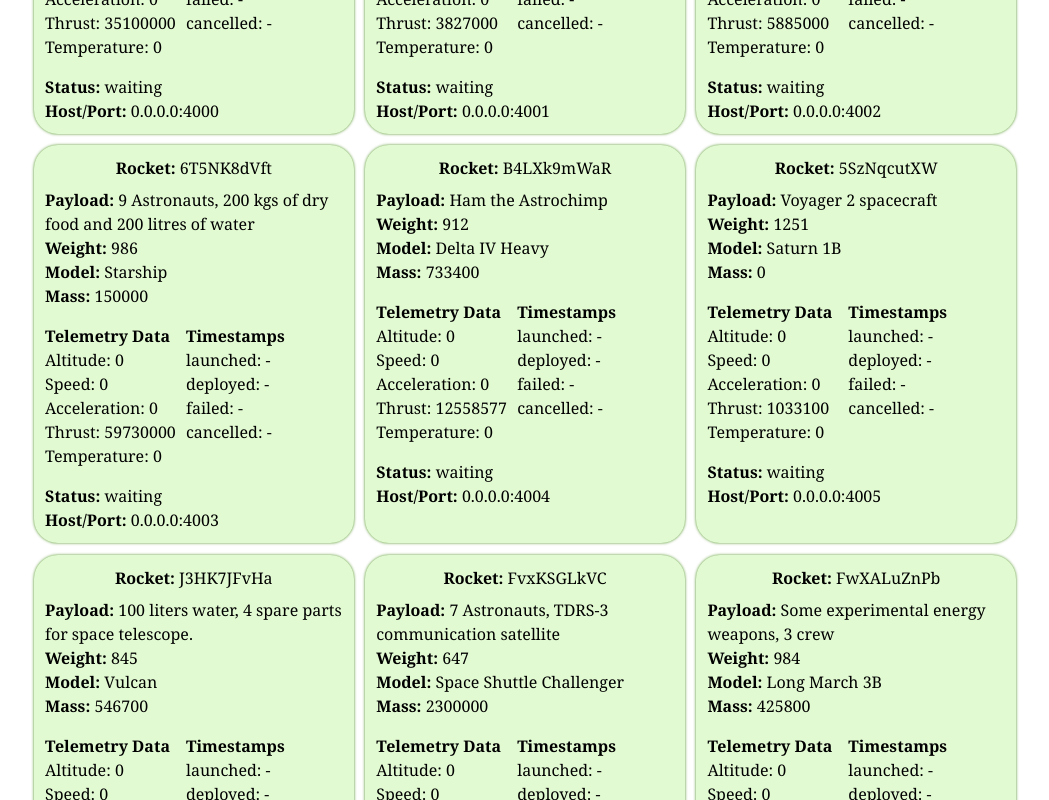
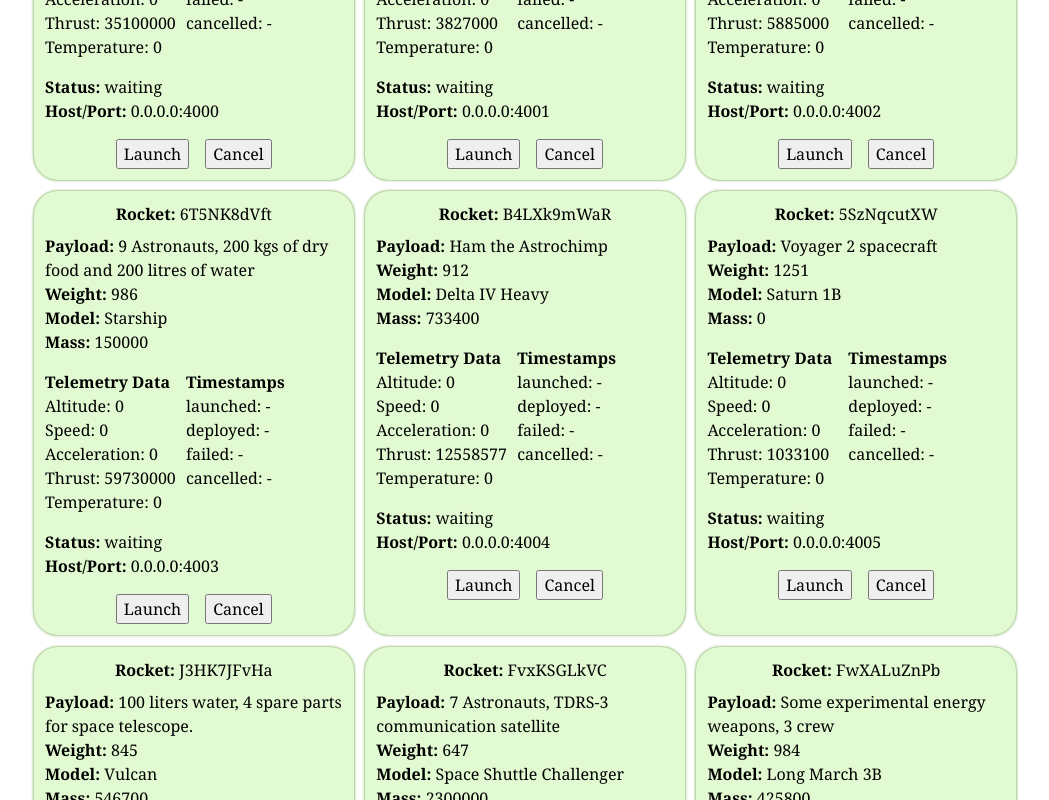
Before and after one commit to shtanriverdi/rocket-telemetry-system, a React (Vite) app in the folder frontend/rocket-telemetry-system-frontend/: page / in a window 1280 px wide. Shown: the part 860-1660 px from the top of the page, without its empty margins (115-1164 px from the left). Built offline with nearby package versions, Linux system fonts and the light colour scheme.

Commit message:
Add rocket buttons

```diff
--- a/frontend/rocket-telemetry-system-frontend/src/app.css
+++ b/frontend/rocket-telemetry-system-frontend/src/app.css
@@ -7,6 +7,10 @@
 
 .flex-col {
   flex-direction: column;
+}
+
+.space-between {
+  justify-content: space-between;
 }
 
 .no-bullet {
--- a/frontend/rocket-telemetry-system-frontend/src/view/rockets/Rocket.jsx
+++ b/frontend/rocket-telemetry-system-frontend/src/view/rockets/Rocket.jsx
@@ -45,12 +45,16 @@
           <li>cancelled: {timestamps.cancelled ?? "-"}</li>
         </div>
       </div>
-      <p className="m-t">
+      <p className="m-t m-b">
         <b>Status:</b> {status}
         <li className="no-bullet">
           <b>Host/Port:</b> {host + ":" + port}
         </li>
       </p>
+      <div className="flex-container">
+        <button className="m-r">Launch</button>
+        <button>Cancel</button>
+      </div>
     </div>
   );
 }
```
